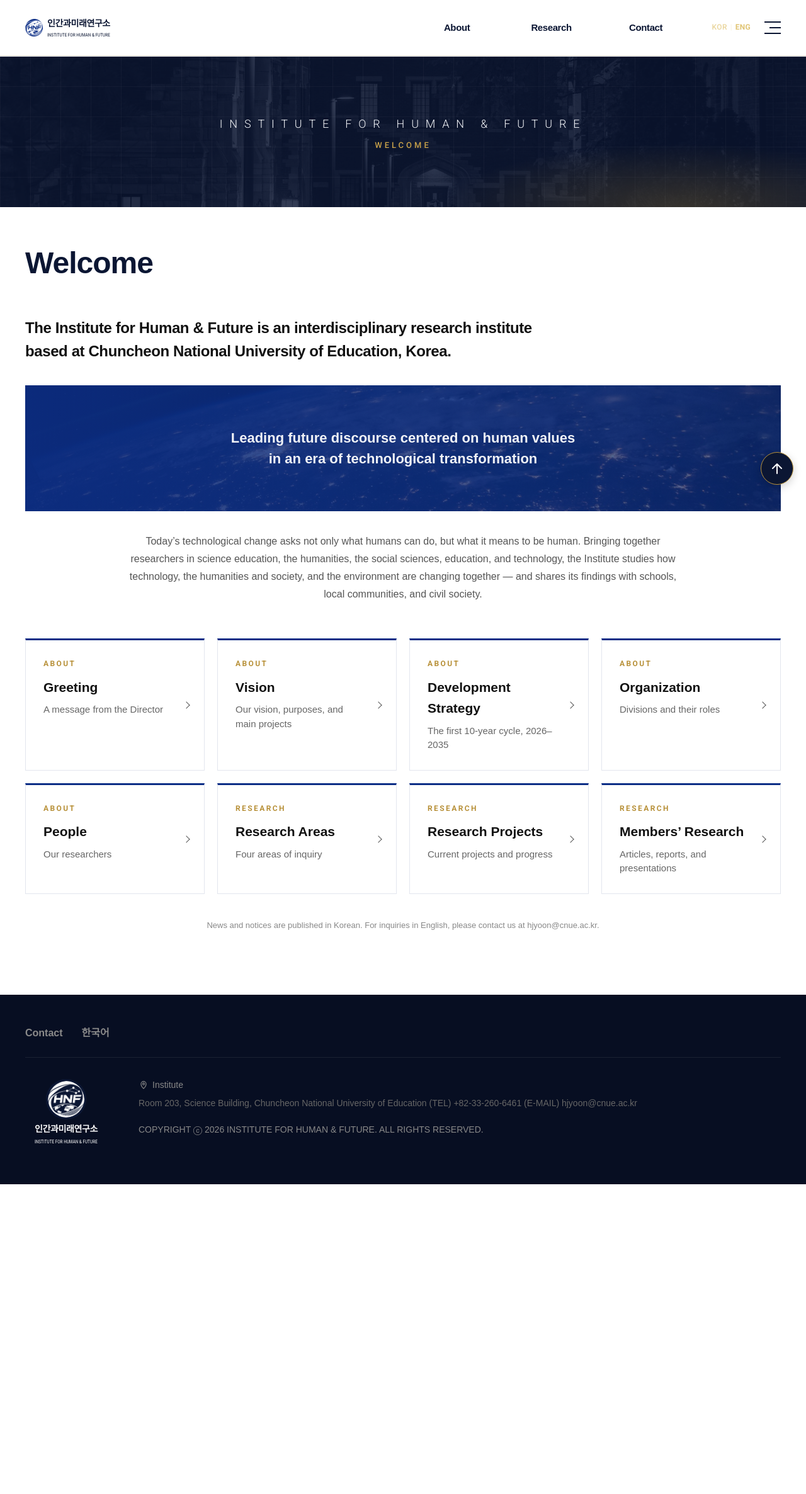
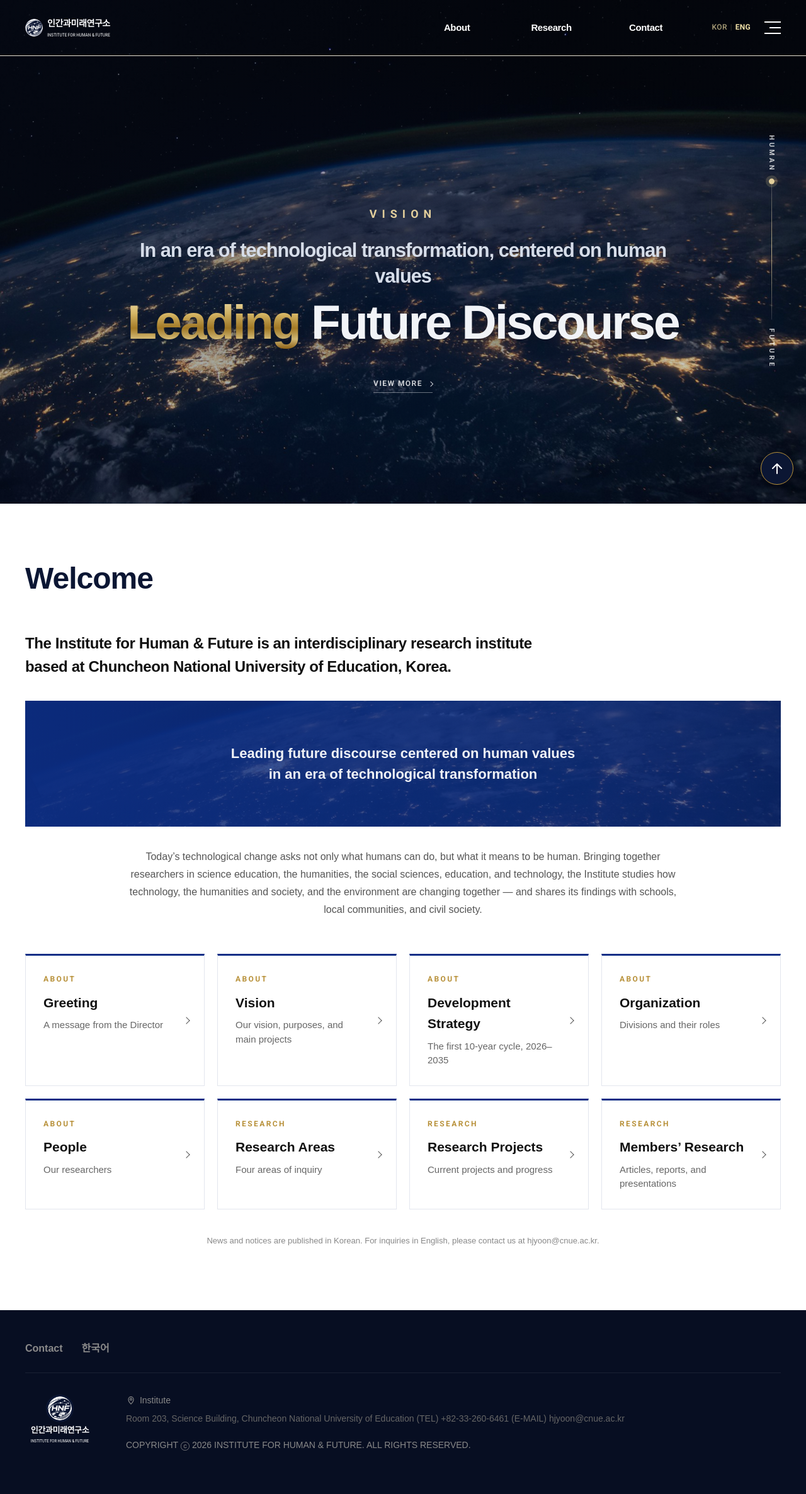
Before and after one commit to sst8872/human-future-institute, a PHP site: page /en.html in a window 1280 px wide. Shown: the whole page at 63% size. Before the commit the page ends 1881 px from the top, so only its background shows below. Run offline with PHP 8.4, Linux system fonts and the light colour scheme; some web fonts are replaced.

Commit message:
영문 첫 화면을 국문 첫 화면처럼 지구 그림 한 장(VIEW MORE → Vision)으로, 바닥글 로고 세트 줄임(컴퓨터), 구성원 연구 성과 논문 영문 제목을 학술지 공식 영문 제목으로(KCI 확인)
Co-Authored-By: Claude Opus 5.5 <noreply@anthropic.com>
Claude-Session: https://claude.ai/code/session_01EHSrafyyYbW2BE56Xi1Ejg

```diff
--- a/_tools/wp/theme/functions.php
+++ b/_tools/wp/theme/functions.php
@@ -5,7 +5,7 @@
  */
 define('HNF_T', get_template_directory_uri());
 define('HNF_H', untrailingslashit(home_url()));
-define('HNF_VER', '20261122zb');
+define('HNF_VER', '20261122zc');
 
 require __DIR__ . '/inc/boards.php';
 require __DIR__ . '/inc/admin.php';
--- a/css/identity.css
+++ b/css/identity.css
@@ -687,3 +687,15 @@ body.lang-en .org .o-col ul li{padding-left:12px;text-indent:-12px}
   .en-matrix td .yr{display:inline-block}
   .en-matrix td b{display:block;font-size:15px}
 }
+/* 영문 첫 화면 큰 그림: 영문은 글자가 길어 크기를 줄임 */
+.en-visual .big{font-size:clamp(40px,6vw,108px);line-height:1.1}
+.en-visual .lead{max-width:900px;margin-left:auto;margin-right:auto;font-size:clamp(20px,2.4vw,38px);line-height:1.35}
+.en-home .sub-content{padding-top:90px}
+
+/* 바닥글 로고 세트: 컴퓨터 화면에서 저작권 줄 크기에 맞춰 줄임 (2026-11-22) */
+@media (min-width:1025px){
+  .f-emblem{width:auto;gap:5px}
+  .f-emblem .logo-img{width:44px;height:44px}
+  .f-emblem b{font-size:13px;line-height:1.2}
+  .f-emblem em{font-size:7px}
+}
--- a/en.html
+++ b/en.html
@@ -13,7 +13,7 @@
 <link rel="stylesheet" href="css/sub.css?v=20261122s">
 <link rel="stylesheet" href="css/identity.css?v=20261122s">
 </head>
-<body class="sub sub-about lang-en">
+<body class="en-home lang-en">
 
 <a class="skip" href="#main">Skip to content</a>
 
@@ -63,9 +63,13 @@
 </div>
 
 <main id="main">
-<section class="sub-visual" style="--img:url(../images/inst01.jpg);--dim:0.55;--sv:url(../images/sv-about.jpg)">
-  <p class="sv-en">INSTITUTE FOR HUMAN &amp; FUTURE</p>
-  <p class="sv-group">WELCOME</p>
+<section class="visual en-visual" data-static aria-label="Vision">
+  <div class="track">
+    <div class="slide sa t-center on" style="--img:url(../images/hero01.jpg);--dim:0.22">
+      <div class="txt"><p class="eyebrow">VISION</p><p class="lead">In an era of technological transformation, centered on human values</p><h2 class="big"><em>Leading</em> Future Discourse</h2><a href="en-vision.html" class="hv-link hv-small">VIEW MORE <i class="chev r"></i></a></div>
+    </div>
+  </div>
+  <div class="hv-axis" aria-hidden="true"><span>HUMAN</span><i><b></b></i><span>FUTURE</span></div>
 </section>
 
 <section class="sub-content">
--- a/js/main.js
+++ b/js/main.js
@@ -113,7 +113,7 @@
         5초마다 넘김(DELAY), 넘어가는 시간 1.2초(css/identity.css 의 .track.anim).
         슬라이드에 data-delay="6000" 을 넣으면 그 슬라이드만 더 오래 보여 줍니다. */
   const visual = $('.visual');
-  if (visual) {
+  if (visual && !visual.hasAttribute('data-static')) {   // data-static: 한 장짜리(영문 첫 화면)는 넘기지 않음
     const DELAY = 5000;
     const track = $('.track', visual);
     const real = $$('.slide', track);
```
Also changed, not shown: _tools/en/seed_wp.php (+1 -2 lines), en-results.html (+2 -2 lines), 1 other file.
